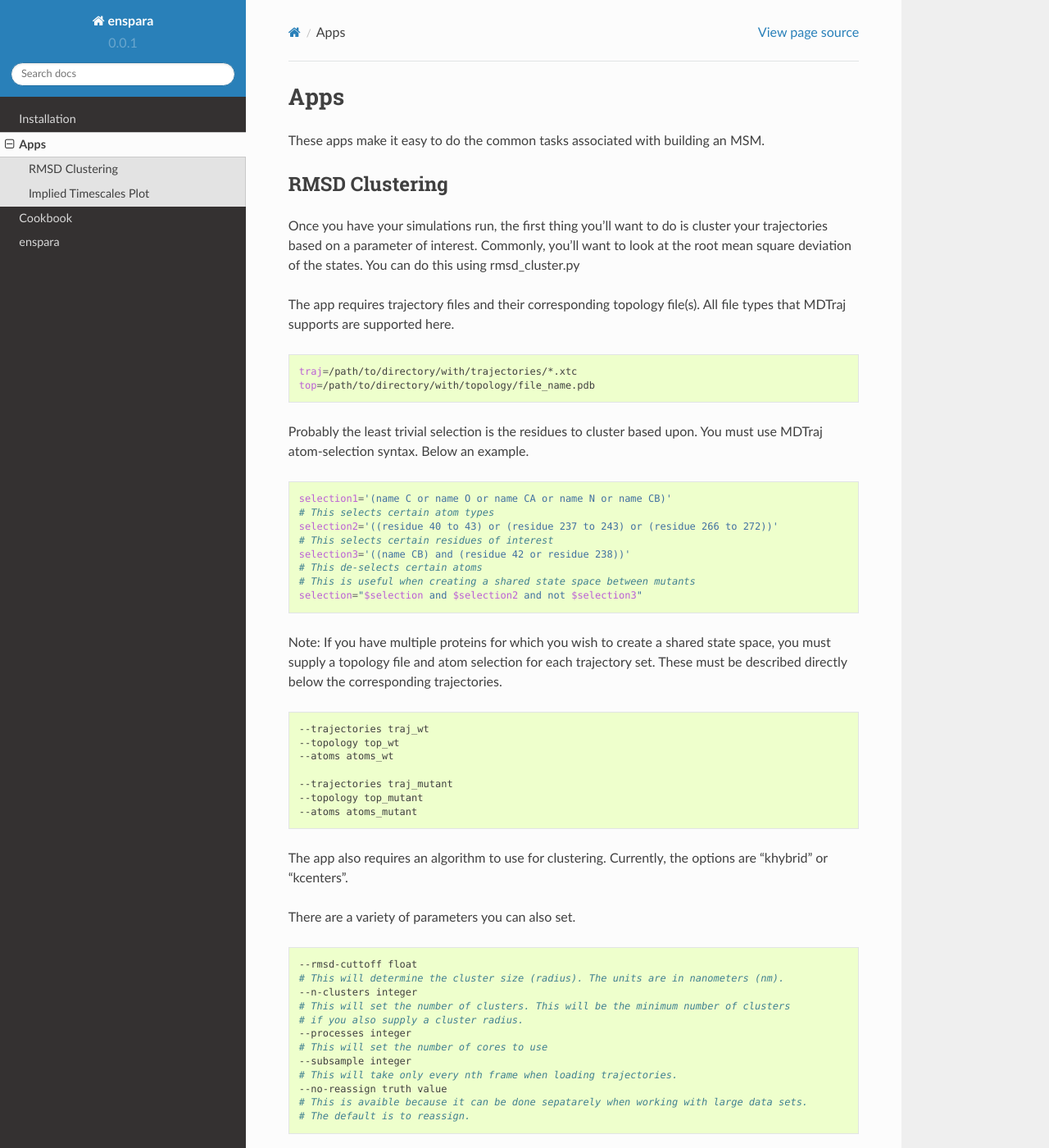
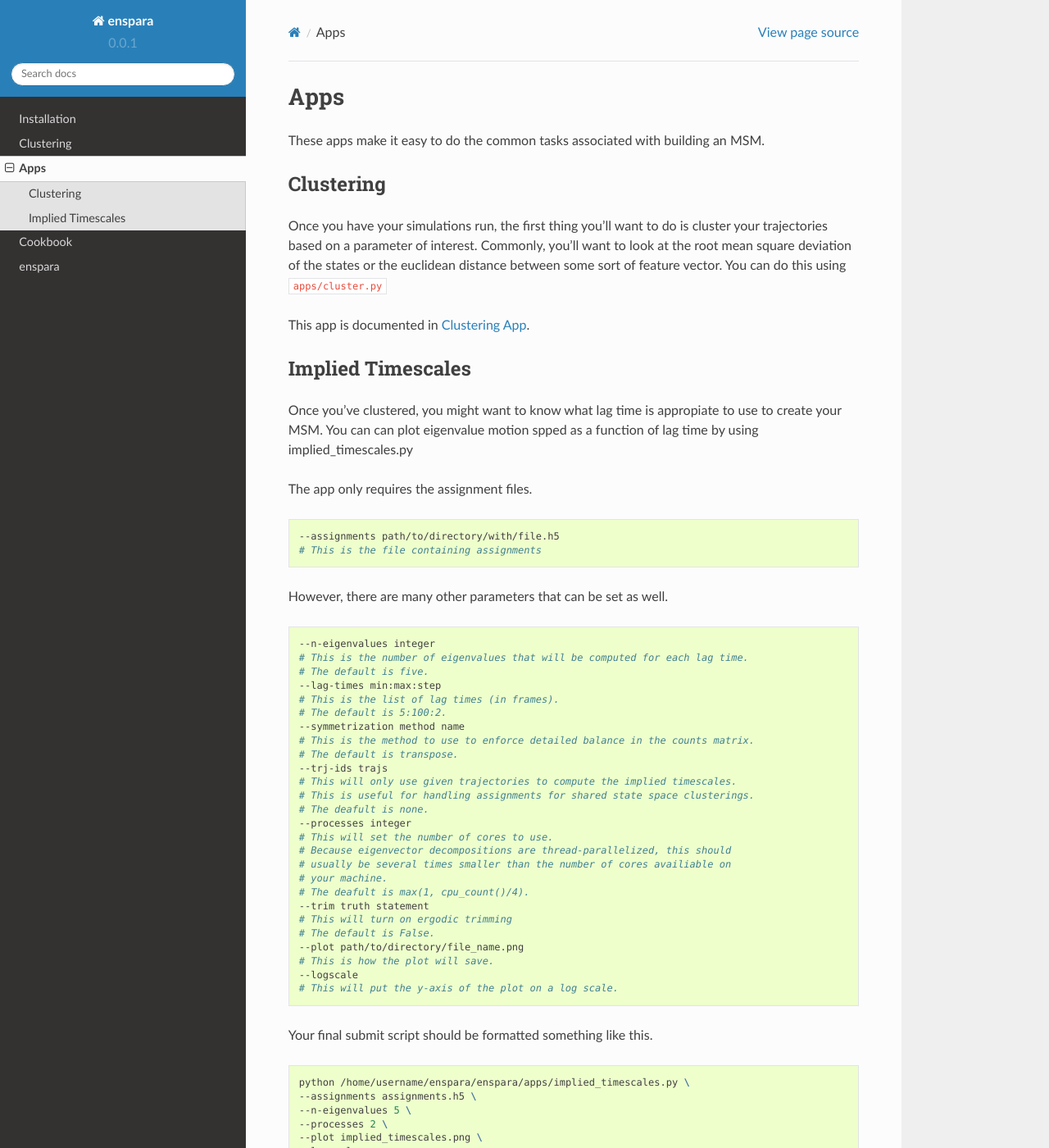
Before and after one commit to bowman-lab/enspara, a Sphinx documentation site: the page built from docs/source/apps.rst, in a window 1280 px wide and 1400 px high. Shown: the whole window at 82% size. Built offline with Sphinx 7.4.7 and the Read the Docs theme 2.0.0, drawn with Linux system fonts in a browser that asks for light colours; some of the changed text lies outside the part shown.

Commit message:
Updates to docs, make clustering section. Links and cross-references still broken.

```diff
--- a/docs/source/_modules/enspara.apps.rst
+++ b/docs/source/_modules/enspara.apps.rst
@@ -28,7 +28,7 @@ enspara\.apps\.reassign module
 enspara\.apps\.rmsd\_cluster module
 -----------------------------------
 
-.. automodule:: enspara.apps.rmsd_cluster
+.. automodule:: enspara.apps.cluster
     :members:
     :undoc-members:
     :show-inheritance:
--- a/docs/source/apps.rst
+++ b/docs/source/apps.rst
@@ -4,96 +4,18 @@ Apps
 These apps make it easy to do the common tasks associated with building an MSM.
 
 
-RMSD Clustering
+Clustering
 --------------------------------
 
 Once you have your simulations run, the first thing you'll want to do is
 cluster your trajectories based on a parameter of interest. Commonly, you'll
-want to look at the root mean square deviation of the states. You can do this
-using rmsd_cluster.py
+want to look at the root mean square deviation of the states or the euclidean
+distance between some sort of feature vector. You can do this using
+:code:`apps/cluster.py`
 
-The app requires trajectory files and their corresponding topology file(s).
-All file types that MDTraj supports are supported here.
+This app is documented in :ref:`clustering-app`.
 
-.. code-block:: bash
-
-    traj=/path/to/directory/with/trajectories/*.xtc
-    top=/path/to/directory/with/topology/file_name.pdb
-
-Probably the least trivial selection is the residues to cluster based upon.
-You must use MDTraj atom-selection syntax. Below an example.
-
-.. code-block:: bash
-
-    selection1='(name C or name O or name CA or name N or name CB)'
-    # This selects certain atom types
-    selection2='((residue 40 to 43) or (residue 237 to 243) or (residue 266 to 272))'
-    # This selects certain residues of interest
-    selection3='((name CB) and (residue 42 or residue 238))'
-    # This de-selects certain atoms
-    # This is useful when creating a shared state space between mutants
-    selection="$selection and $selection2 and not $selection3"
-
-Note: If you have multiple proteins for which you wish to create a shared state
-space, you must supply a topology file and atom selection for each trajectory set.
-These must be described directly below the corresponding trajectories.
-
-.. code-block:: bash
-
-    --trajectories traj_wt
-    --topology top_wt
-    --atoms atoms_wt
-
-    --trajectories traj_mutant
-    --topology top_mutant
-    --atoms atoms_mutant
-
-
-The app also requires an algorithm to use for clustering. Currently, the
-options are "khybrid" or "kcenters".
-
-There are a variety of parameters you can also set.
-
-.. code-block:: bash
-
-    --rmsd-cuttoff float
-    # This will determine the cluster size (radius). The units are in nanometers (nm).
-    --n-clusters integer
-    # This will set the number of clusters. This will be the minimum number of clusters
-    # if you also supply a cluster radius.
-    --processes integer
-    # This will set the number of cores to use
-    --subsample integer
-    # This will take only every nth frame when loading trajectories.
-    --no-reassign truth value
-    # This is avaible because it can be done sepatarely when working with large data sets.
-    # The default is to reassign.
-
-
-The outputs are files containing information on assignments, centers, and
-distances. Assignments describes which cluster each frame belongs to. Centers
-describes the frame that corresponds to each cluster center. Distances tells
-how far each frame is from the cluster center.
-
-Your final submit script should be formatted something like this.
-
-.. code-block:: bash
-
-    python /home/username/enspara/enspara/apps/rmsd_cluster.py \
-     --trajectories $traj \
-     --topology $top \
-     --atoms "$selection" \
-     --algorithm khybrid \
-     --n-clusters 1000 \
-     --processes 24 \
-     --subsample 100 \
-     --distances /path/to/directory/distances.h5 \
-     --centers /path/to/directory/centers.pickle \
-     --assignments /path/to/directory/assignments.h5
-
-
-
-Implied Timescales Plot
+Implied Timescales
 --------------------------------
 
 Once you've clustered, you might want to know what lag time is appropiate to use
--- a/docs/source/index.rst
+++ b/docs/source/index.rst
@@ -15,9 +15,10 @@ Enspara: MSMs at Scale
 Contents:
 
 .. toctree::
-   :maxdepth: 2
+   :maxdepth: 1
 
    installation
+   clustering
    apps
    cookbook
    _modules/enspara
```
Also changed, not shown: docs/source/clustering.rst (added, +229 -0 lines).
